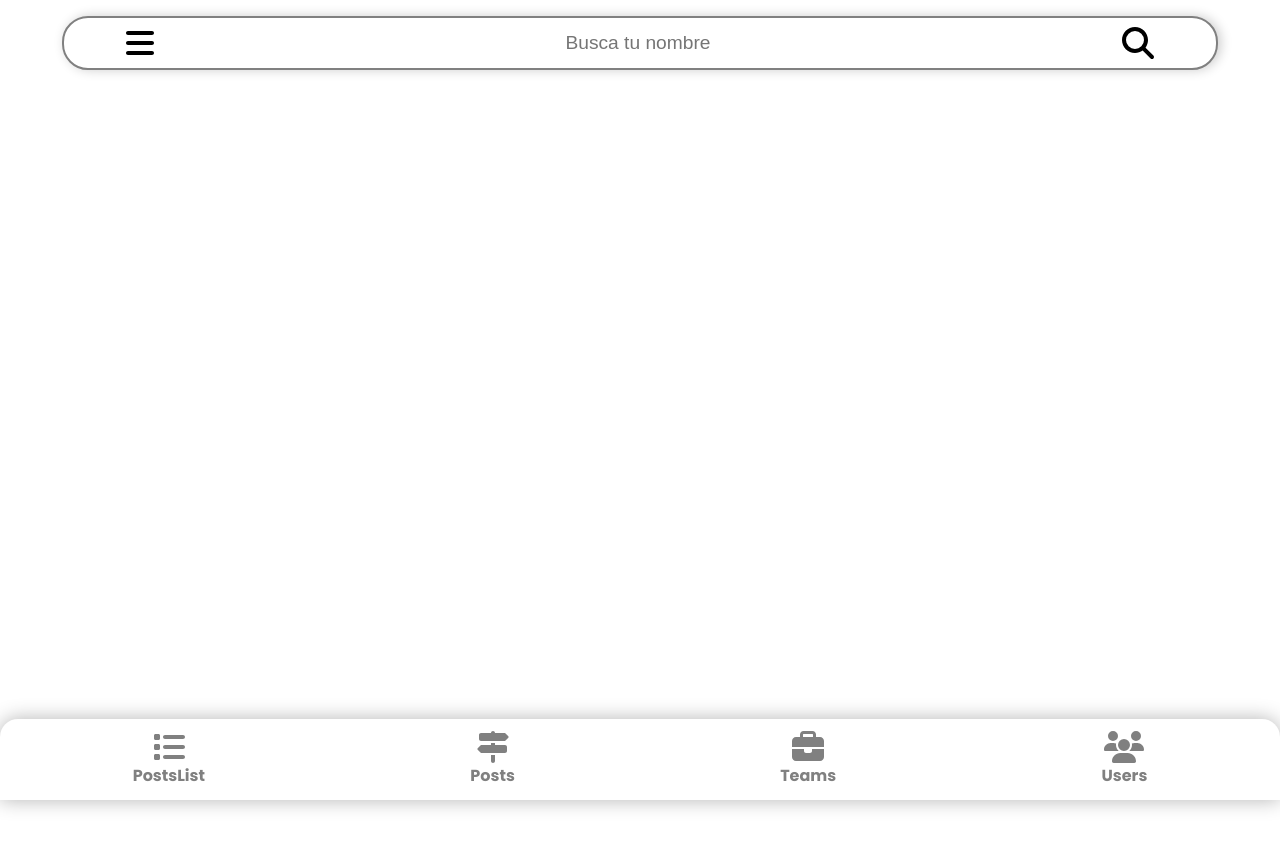
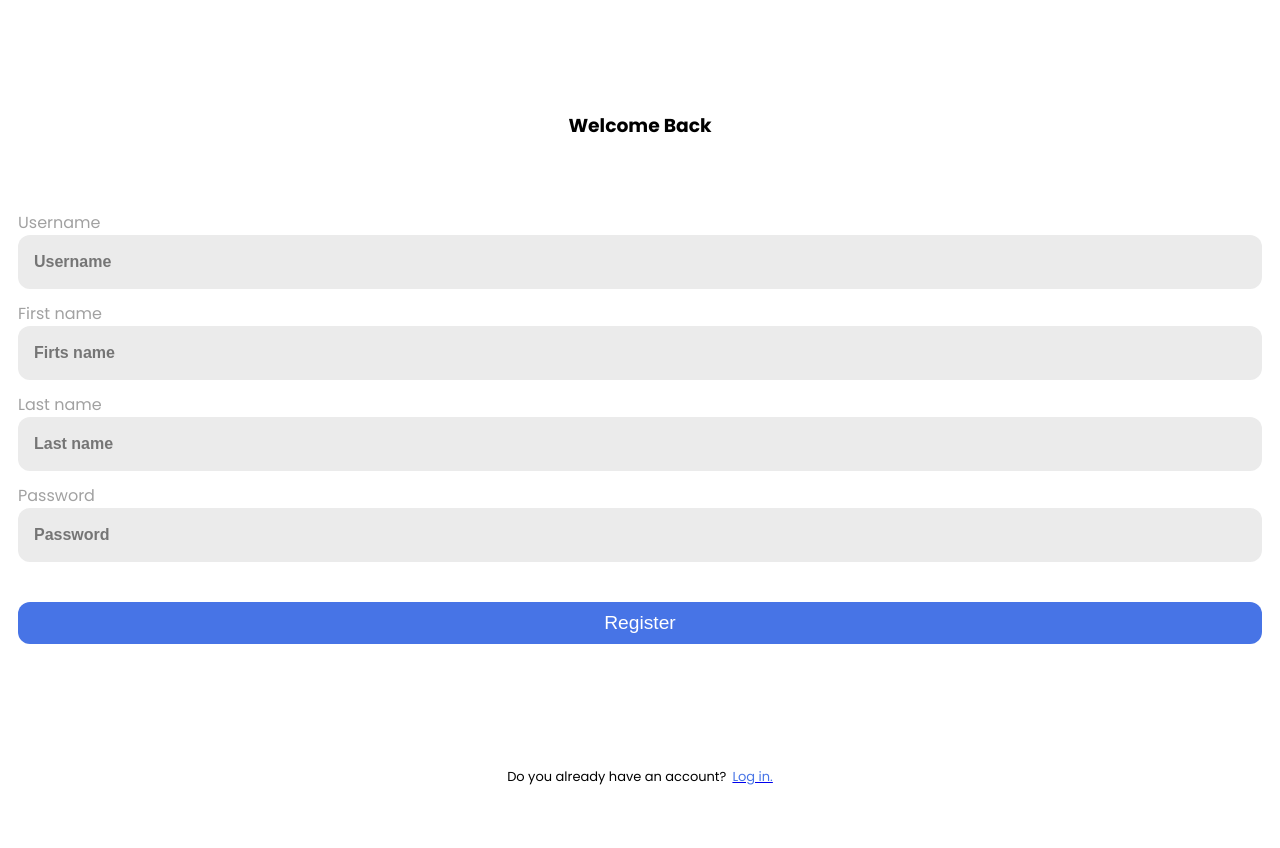
Before and after one commit to jesuswav/iteraction-dashboard, a React (Create React App) app: page /register in a window 1280 px wide. Shown: the top 848 px of the page. After the commit the page ends 800 px from the top, so only its background shows below. Built offline with nearby package versions, Linux system fonts and the light colour scheme.

Commit message:
Login and Register maquetation ready

```diff
--- a/src/App.css
+++ b/src/App.css
@@ -1,6 +1,5 @@
 .App {
   width: 100%;
-  height: 100vh;
 }
 
 .search {
@@ -17,10 +16,19 @@
   right: 0px;
 }
 .content {
+  height: 100vh;
+
   margin-top: 92px;
   padding: 0px 18px;
   scroll-behavior: smooth;
   /* height: 100%; */
+}
+
+.login-content {
+  height: 100vh;
+
+  padding: 0px 18px;
+  scroll-behavior: smooth;
 }
 
 .App-logo {
--- a/src/App.js
+++ b/src/App.js
@@ -1,32 +1,15 @@
 import './App.css'
-import { Route, Routes } from 'react-router-dom'
+import { useState } from 'react'
 
-import PersonalPostsList from './pages/PersonalPostsList/PersonalPostsList'
-import Posts from './pages/Posts/Posts'
-import Teams from './pages/Teams/Teams'
-import Users from './pages/Users/Users'
-
-import ResponsiveDrawer from './components/Drawer/Drawer'
-import TabMenu from './components/TabMenu/TabMenu'
-import Search from './components/Search/Search'
+import LoggedScreens from './pages/LoggedScreens/LoggedScreens'
+import NotLoggedScreens from './pages/NotLoggedScreens/NotLoggedScreens'
 
 function App() {
+  const [loginToken, setLoginToken] = useState(false)
+
   return (
     <div className='App'>
-      <div className='search'>
-        <Search />
-      </div>
-      <div className='content'>
-        <Routes>
-          <Route path='/' element={<PersonalPostsList />} />
-          <Route path='/posts' element={<Posts />} />
-          <Route path='/teams' element={<Teams />} />
-          <Route path='/users' element={<Users />} />
-        </Routes>
-      </div>
-      <div className='tab-menu-container'>
-        <TabMenu />
-      </div>
+      {!loginToken ? <NotLoggedScreens /> : <LoggedScreens />}
     </div>
   )
 }
--- a/src/components/PostCard/PostCard.jsx
+++ b/src/components/PostCard/PostCard.jsx
@@ -46,7 +46,7 @@ const PostCard = (item) => {
       <span className='first-post-container'>
         <FontAwesomeIcon icon={faFacebook} size='2x' color='gray' />
         <p className='post-name'>
-          {item.item.post_description.substring(0, 32) + '...'}
+          {item.item.post_description?.substring(0, 32) + '...'}
         </p>
         {/* <p className='post-date'>{item.item?.register_date.slice(0, -14)}</p> */}
       </span>
--- a/src/components/PostsItemCard/PostsItemCard.css
+++ b/src/components/PostsItemCard/PostsItemCard.css
@@ -38,7 +38,7 @@
 .post-content {
   display: flex;
   flex-direction: column;
-  padding: 16px;
+  padding: 12px;
 }
 
 /* Styles for post card */
@@ -65,7 +65,7 @@
   grid-auto-rows: minmax(150px, auto);
   grid-gap: 6px;
   height: 25vh;
-  margin-bottom: 32%;
+  margin-bottom: 102px;
 }
 .box {
   overflow: hidden;
@@ -79,7 +79,7 @@
   align-items: center;
 }
 .box img {
-  height: 252px;
+  height: 402px;
 }
 .box-1 {
   grid-column: 1/3;
--- /dev/null
+++ b/src/pages/LoggedScreens/LoggedScreens.jsx
@@ -0,0 +1,31 @@
+import { Route, Routes } from 'react-router-dom'
+import PersonalPostsList from '../PersonalPostsList/PersonalPostsList'
+import Posts from '../Posts/Posts'
+import Teams from '../Teams/Teams'
+import Users from '../Users/Users'
+
+import Search from '../../components/Search/Search'
+import TabMenu from '../../components/TabMenu/TabMenu'
+
+const LoggedScreens = () => {
+  return (
+    <>
+      <div className='search'>
+        <Search />
+      </div>
+      <div className='content'>
+        <Routes>
+          <Route path='/' element={<PersonalPostsList />} />
+          <Route path='/posts' element={<Posts />} />
+          <Route path='/teams' element={<Teams />} />
+          <Route path='/users' element={<Users />} />
+        </Routes>
+      </div>
+      <div className='tab-menu-container'>
+        <TabMenu />
+      </div>
+    </>
+  )
+}
+
+export default LoggedScreens
--- /dev/null
+++ b/src/pages/Login/Login.css
@@ -0,0 +1,39 @@
+.login-container {
+  height: 100vh;
+  overflow-y: hidden;
+  display: flex;
+  flex-direction: column;
+  justify-content: space-between;
+}
+
+.title-login-container {
+  width: 100%;
+  display: flex;
+  justify-content: center;
+  align-items: center;
+
+  margin-top: 152px;
+}
+
+.main-input-container {
+  margin-top: 52px;
+}
+
+.button-login-container {
+  width: 100%;
+  display: flex;
+  justify-content: center;
+  align-items: center;
+}
+
+.login-footer {
+  display: flex;
+  flex-direction: row;
+  justify-content: center;
+  align-items: center;
+  gap: 6px;
+  font-size: small;
+}
+.sing-in {
+  color: rgba(71, 116, 230, 1);
+}
--- /dev/null
+++ b/src/pages/Login/Login.jsx
@@ -0,0 +1,38 @@
+import './Login.css'
+
+const Login = () => {
+  return (
+    <div className='login-container'>
+      <div>
+        <div className='title-login-container'>
+          <h3>Welcome Back</h3>
+        </div>
+        <div className='main-input-container'>
+          <span className='input-container'>
+            <label className='input-label' htmlFor=''>
+              Username
+            </label>
+            <input className='input' type='text' placeholder='Username' />
+          </span>
+          <span className='input-container'>
+            <label className='input-label' htmlFor=''>
+              Password
+            </label>
+            <input className='input' type='password' placeholder='Password' />
+          </span>
+        </div>
+        <div className='button-login-container'>
+          <button className='post-form-button'>Log in</button>
+        </div>
+      </div>
+      <span className='login-footer'>
+        <p className='footer-text'>Don't have an account?</p>
+        <a href='./register'>
+          <p className='sing-in'>Sing in.</p>
+        </a>
+      </span>
+    </div>
+  )
+}
+
+export default Login
--- /dev/null
+++ b/src/pages/NotLoggedScreens/NotLoggedScreens.jsx
@@ -0,0 +1,16 @@
+import { Route, Routes } from 'react-router-dom'
+import Login from '../Login/Login'
+import Register from '../Register/Register'
+
+const NotLoggedScreens = () => {
+  return (
+    <div className='login-content'>
+      <Routes>
+        <Route path='/' element={<Login />} />
+        <Route path='/register' element={<Register />} />
+      </Routes>
+    </div>
+  )
+}
+
+export default NotLoggedScreens
--- /dev/null
+++ b/src/pages/Register/Register.css
@@ -0,0 +1,8 @@
+.title-register-container {
+  width: 100%;
+  display: flex;
+  justify-content: center;
+  align-items: center;
+
+  margin-top: 92px;
+}
--- /dev/null
+++ b/src/pages/Register/Register.jsx
@@ -0,0 +1,50 @@
+import './Register.css'
+
+const Register = () => {
+  return (
+    <div className='login-container'>
+      <div>
+        <div className='title-register-container'>
+          <h3>Welcome Back</h3>
+        </div>
+        <div className='main-input-container'>
+          <span className='input-container'>
+            <label className='input-label' htmlFor=''>
+              Username
+            </label>
+            <input className='input' type='text' placeholder='Username' />
+          </span>
+          <span className='input-container'>
+            <label className='input-label' htmlFor=''>
+              First name
+            </label>
+            <input className='input' type='text' placeholder='Firts name' />
+          </span>
+          <span className='input-container'>
+            <label className='input-label' htmlFor=''>
+              Last name
+            </label>
+            <input className='input' type='text' placeholder='Last name' />
+          </span>
+          <span className='input-container'>
+            <label className='input-label' htmlFor=''>
+              Password
+            </label>
+            <input className='input' type='password' placeholder='Password' />
+          </span>
+        </div>
+        <div className='button-login-container'>
+          <button className='post-form-button'>Register</button>
+        </div>
+      </div>
+      <span className='login-footer'>
+        <p className='footer-text'>Do you already have an account?</p>
+        <a href='./'>
+          <p className='sing-in'>Log in.</p>
+        </a>
+      </span>
+    </div>
+  )
+}
+
+export default Register
--- a/src/pages/Users/Users.jsx
+++ b/src/pages/Users/Users.jsx
@@ -71,6 +71,7 @@ const Users = () => {
   return (
     <div>
       <h3>Users Component</h3>
+      {console.log(users)}
       {users?.map((item, index) => (
         <div key={index}>
           <UserCard data={item} />
```
